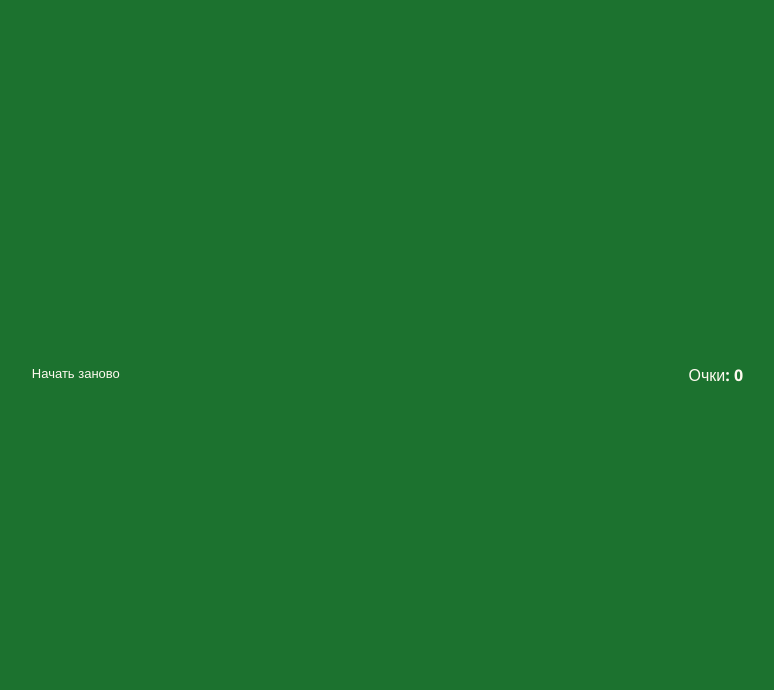
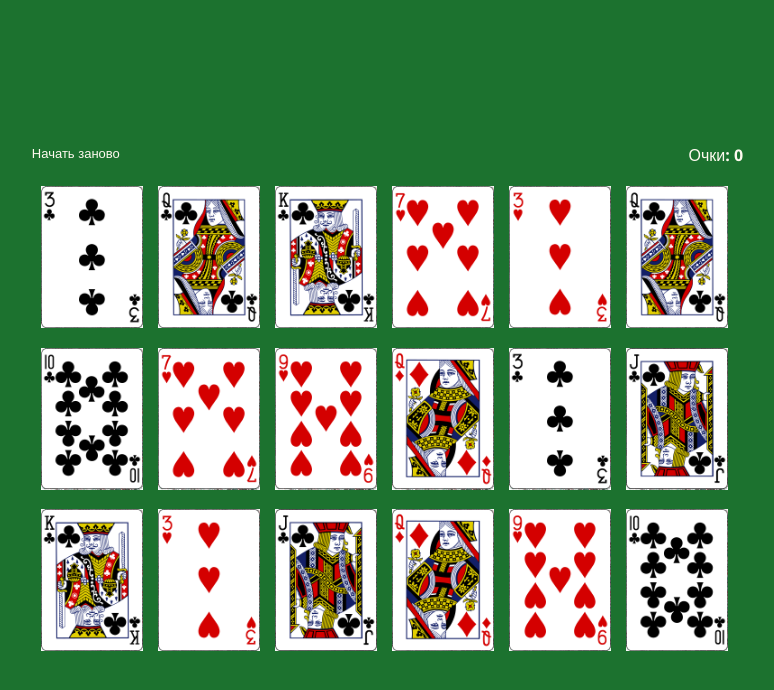
Before and after one commit to PahanZ/KonturTestTask, a React app: page /Page2 in a window 1280 px wide. Shown: the top 690 px of the page, without its empty margins (256-1030 px from the left). Built offline with nearby package versions, Linux system fonts and the light colour scheme.

Commit message:
incorrect update Card

```diff
--- a/src/js/components/Card.jsx
+++ b/src/js/components/Card.jsx
@@ -1,22 +1,30 @@
 import React from 'react';
 
-export default (props) => {
-  // console.log(props);
+const back = require('../../img/back.jpg');
+
+class Card extends React.Component {
+  shouldComponentUpdate() {
+    return true;
+  }
+  render() {
+    // console.log(this.props);
     return (
       <div className="wrapFoCard">
         {/* eslint-disable */}
         <img
-            id={props.id}
-            src={props.src}
-            className={'card' + ' ' + props.status}
+          id={this.props.id}
+          src={this.props.src}
+          className={'card' + ' ' + this.props.status}
           alt="card"
-            onClick={(event) => {
-              props.setSelectedCard(Number(event.currentTarget.id));
-              props.showHide();
+          onClick={() => {
+            this.props.onSelect(this.props.id);
           }}
         />
         {/* eslint-enable */}
-      <img src={props.back} className="cardBack" alt="back" />
+        <img src={back} className="cardBack" alt="back" />
       </div>
     );
-};
+  }
+}
+
+export default Card;
--- a/src/js/components/Cards.jsx
+++ b/src/js/components/Cards.jsx
@@ -1,111 +1,20 @@
 import React from 'react';
-import { connect } from 'react-redux';
-import src from '../helpers/images';
 import random from '../helpers/random';
-import choiceImages from '../helpers/choiceImages';
-// import checkingRight from '../helpers/checkingRights';
-// import checkingWrong from '../helpers/checkingWrong';
-import {
-  setRight,
-  setWrong,
-  setCardsList,
-  setStatuses,
-  setStatusTrue,
-  setStatusFalse,
-  setSelectedCard,
-  clearSelectedCard } from '../redux/actions';
 import Card from './Card';
 
-const back = require('../../img/back.jpg');
-
-class Cards extends React.Component {
-  constructor(props) {
-    super(props);
-    this.state = { count: 0 };
-    this.showHide = this.showHide.bind(this);
-  }
-  componentDidMount() {
-    this.props.setCardsList(choiceImages(src));
-    this.props.setStatuses(choiceImages(src).map((element) => {
-      let el = element;
-      el = null;
-      return el;
-    }));
-  }
-  shouldComponentUpdate(nextState, nextProps) {
-    if (nextState.count !== this.state.count
-    || nextProps.selectedCards !== this.props.selectedCards) { // !!!incorrect
-      return false;
-    }
-    return true;
-  }
-  showHide() {
-    this.setState({ count: this.state.count += 1 });
-    if (this.state.count === 1) {
-      const newStatuses = this.props.statuses.slice();
-      setTimeout(() => {
-        newStatuses[this.props.selectedCards[0]] = 'show';
-        this.props.setStatusTrue(newStatuses);
-      }, 1);
-    }
-
-    if (this.state.count === 2) {
-      setTimeout(() => {
-        if (this.props.selectedCards[0] === this.props.selectedCards[1]) {
-          console.log('yes');
-        }
-      }, 1);
-      this.props.clearSelectedCard();
-      this.setState({ count: 0 });
-    }
-
-
-    // if (this.state.count === 1) {
-    //   this.props.setFirstCard(e.currentTarget);
-    // }
-    // if (this.state.count === 2) {
-    //   this.props.setSecondCard(e.currentTarget);
-    //   setTimeout(() => {
-    //     if (this.props.firstCard.src === this.props.secondCard.src &&
-    //       this.props.firstCard !== this.props.secondCard) {
-    //       const promiseRight = new Promise((resolve) => {
-    //         setTimeout(() => {
-    //           this.props.firstCard.parentNode.classList.add('checked');
-    //           this.props.secondCard.parentNode.classList.add('checked');
-    //           resolve(checkingWrong());
-    //         }, 1000);
-    //       });
-    //       promiseRight
-    //         .then((result) => {
-    //           this.props.setRight(result * 42);
-    //         });
-    //     } else {
-    //       const promiseWrong = new Promise((resolve) => {
-    //         setTimeout(() => {
-    //           cleaning(document.getElementsByClassName('card'), '0');
-    //           resolve(checkingRight());
-    //         }, 1000);
-    //       });
-    //       promiseWrong
-    //         .then((result) => {
-    //           this.props.setWrong(result * 42);
-    //         });
-    //     }
-    //   }, 1);
-    //   this.setState({ count: 0 });
-    // }
+export default class Cards extends React.Component {
+  shouldComponentUpdate(nextProps) {
+    return nextProps.cardsList !== this.props.cardsList;
   }
   render() {
-    console.log(this.props);
+    // console.log(this.props);
     let images = this.props.cardsList.map((element, i) => (
       <Card
         key={String(i)}
         id={i}
         status={this.props.statuses[i]}
         src={element}
-        back={back}
-        showHide={this.showHide}
-        setSelectedCard={this.props.setSelectedCard}
+        onSelect={this.props.onSelect}
       />
     ));
     images.length = 9;
@@ -114,22 +23,3 @@ class Cards extends React.Component {
     return images;
   }
 }
-
-const mapStateToProps = state => ({
-  cardsList: state.cards,
-  statuses: state.statuses,
-  selectedCards: state.selectedCards,
-});
-
-const mapDispatchToProps = {
-  setRight,
-  setWrong,
-  setCardsList,
-  setStatuses,
-  setStatusTrue,
-  setStatusFalse,
-  setSelectedCard,
-  clearSelectedCard,
-};
-
-export default connect(mapStateToProps, mapDispatchToProps)(Cards);
--- a/src/js/components/Page2.jsx
+++ b/src/js/components/Page2.jsx
@@ -2,8 +2,58 @@ import React from 'react';
 import { connect } from 'react-redux';
 import Header from './Header';
 import Cards from './Cards';
+import src from '../helpers/images';
+import choiceImages from '../helpers/choiceImages';
+// import checkingRight from '../helpers/checkingRights';
+// import checkingWrong from '../helpers/checkingWrong';
+import { setCardsList, setStatuses, setSelectedCard, setStatusTrue, clearSelectedCard } from '../redux/actions';
 
 class Page2 extends React.Component {
+  constructor(props) {
+    super(props);
+    this.onSelect = this.onSelect.bind(this);
+  }
+  componentDidMount() {
+    const setDefaultStatuses = new Promise((resolve) => {
+      this.props.setCardsList(choiceImages(src));
+      resolve();
+    });
+    setDefaultStatuses.then(() => {
+      this.changeClass('default');
+    });
+    setTimeout(() => {
+      this.changeClass('hide');
+    }, 5000);
+  }
+  onSelect(id) {
+    this.props.setSelectedCard(id);
+    setTimeout(() => {
+      if (this.props.selectedCards.length === 1) {
+        this.setNewStatuses(0);
+      }
+      if (this.props.selectedCards.length === 2) {
+        const promise = new Promise((resolve) => {
+          this.setNewStatuses(1);
+          resolve();
+        });
+        promise.then(() => {
+          this.props.clearSelectedCard();
+        });
+      }
+    }, 1);
+  }
+  setNewStatuses(index) {
+    const newStatuses = this.props.statuses.slice();
+    newStatuses[this.props.selectedCards[index]] = 'show';
+    this.props.setStatusTrue(newStatuses);
+  }
+  changeClass(className) {
+    this.props.setStatuses(this.props.cardsList.map((element) => {
+      let el = element;
+      el = className;
+      return el;
+    }));
+  }
   render() {
     // console.log(this.props);
     return (
@@ -11,11 +61,11 @@ class Page2 extends React.Component {
         <Header score={this.props.scores} />
         <section className="cards">
           <Cards
-            showHide={this.showHide}
-            setRight={this.props.setRight}
-            setWrong={this.props.setWrong}
-            setFirstCard={this.props.setFirstCard}
-            setSecondCard={this.props.setSecondCard}
+            cardsList={this.props.cardsList}
+            statuses={this.props.statuses}
+            onSelect={this.onSelect}
+            // setRight={this.props.setRight}
+            // setWrong={this.props.setWrong}
           />
         </section>
       </div>
@@ -24,7 +74,18 @@ class Page2 extends React.Component {
 }
 
 const mapStateToProps = state => ({
+  cardsList: state.cards,
   scores: state.scores,
+  statuses: state.statuses,
+  selectedCards: state.selectedCards,
 });
 
-export default connect(mapStateToProps)(Page2);
+const mapDispatchToProps = {
+  setCardsList,
+  setStatuses,
+  setSelectedCard,
+  setStatusTrue,
+  clearSelectedCard,
+};
+
+export default connect(mapStateToProps, mapDispatchToProps)(Page2);
--- a/src/styles.scss
+++ b/src/styles.scss
@@ -56,10 +56,10 @@
                     z-index: 0;
                 }
             }
-            .show {
+            .defaultб .show {
                 opacity: 1;
             }
-            .checked {
+            .checked, .hide {
                 opacity: 0;
             }
         }
```
Lines whose indentation alone changed are shown as unchanged.
